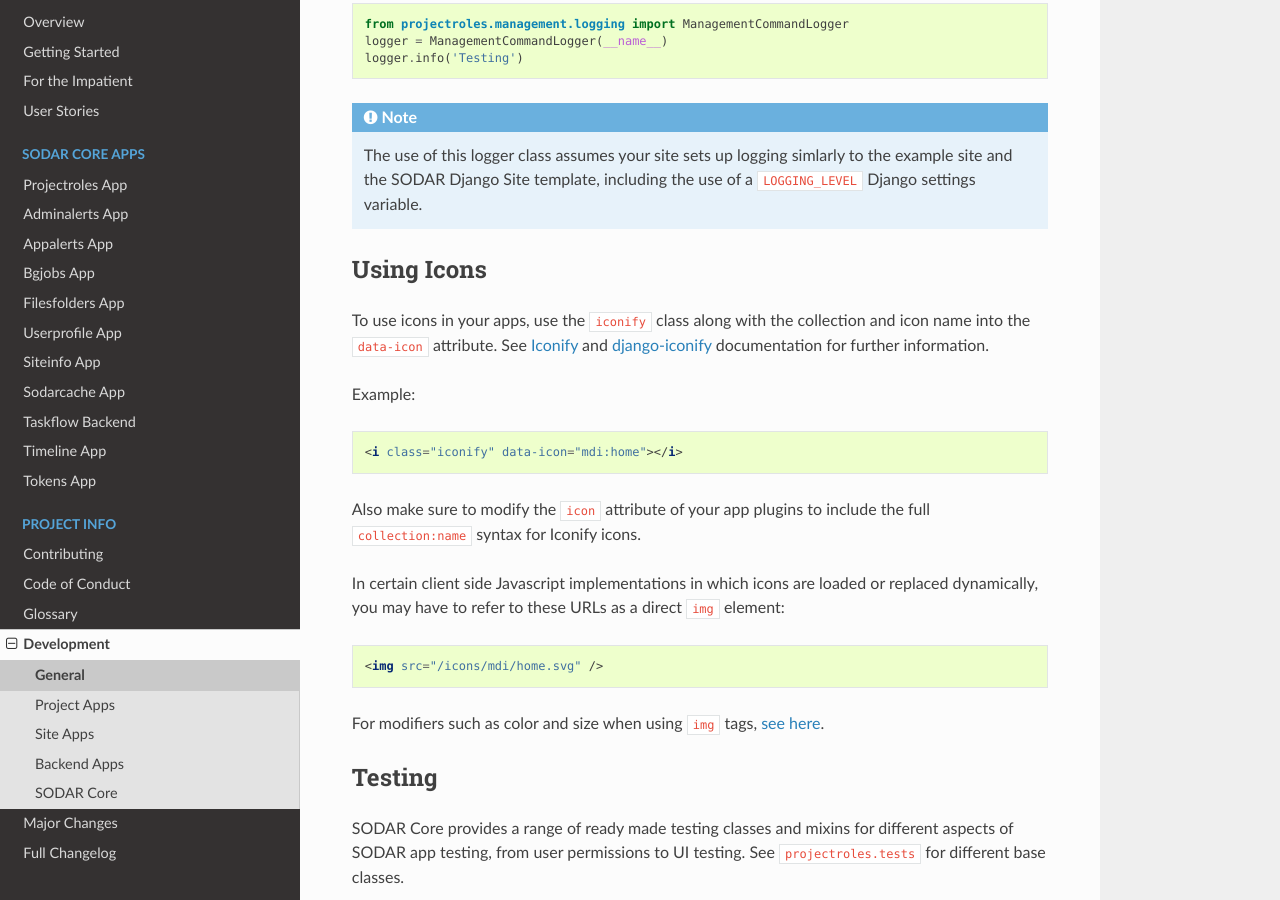
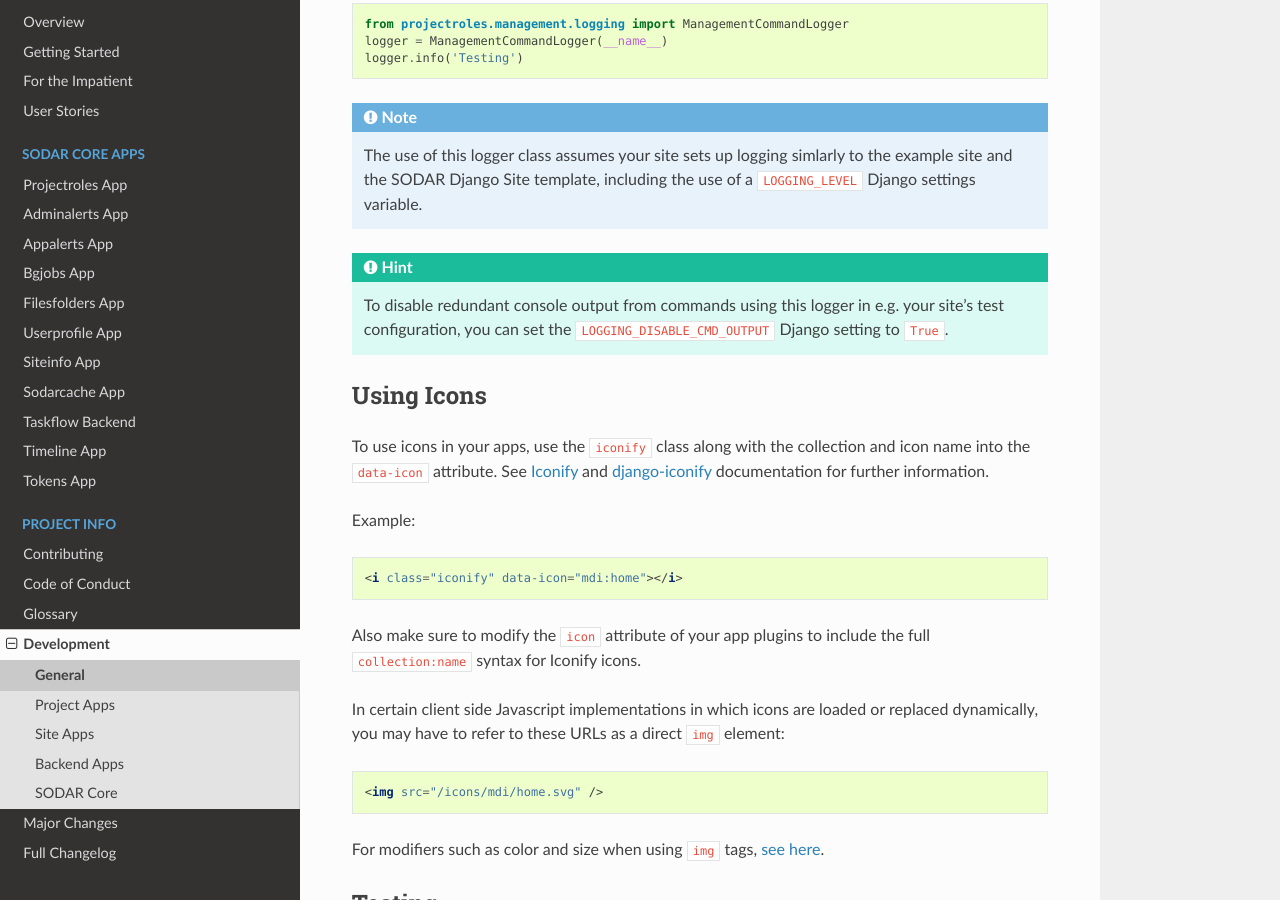
Before and after one commit to bihealth/sodar-core-legacy, a Sphinx documentation site: the page built from docs/source/dev_general.rst, in a window 1280 px wide and 900 px high, scrolled down 1539 px. Built offline with Sphinx 7.4.7 and the Read the Docs theme 2.0.0, drawn with Linux system fonts in a browser that asks for light colours.

Commit message:
add disabling of ManagementCommandLogger console output (#894)

```diff
--- a/CHANGELOG.rst
+++ b/CHANGELOG.rst
@@ -13,6 +13,8 @@
 Added
 -----
 
+- **Projectroles**
+    - Disabling ``ManagementCommandLogger`` with ``LOGGING_DISABLE_CMD_OUTPUT`` (#894)
 - **Siteinfo**
     - Missing site settings in ``CORE_SETTINGS`` (#877)
 - **Timeline**
--- a/docs/source/app_projectroles_settings.rst
+++ b/docs/source/app_projectroles_settings.rst
@@ -645,3 +645,7 @@
 The example site and SODAR Django Site template provide the ``LOGGING_APPS`` and
 ``LOGGING_FILE_PATH`` helpers for easily adding SODAR Core apps to logging and
 providing a system path for optional log file writing.
+
+If you are using ``ManagementCommandLogger`` for logging your management command
+output, you can disable redundant console input in e.g. your test configuration
+by setting ``LOGGING_DISABLE_CMD_OUTPUT`` to ``True``.
--- a/docs/source/dev_general.rst
+++ b/docs/source/dev_general.rst
@@ -63,7 +63,6 @@
 
     {% include 'projectroles/_pagination.html' with pg_small=True %}
 
-
 Management Command Logger
 -------------------------
 
@@ -86,6 +85,12 @@
     The use of this logger class assumes your site sets up logging simlarly to
     the example site and the SODAR Django Site template, including the use of a
     ``LOGGING_LEVEL`` Django settings variable.
+
+.. hint::
+
+    To disable redundant console output from commands using this logger in e.g.
+    your site's test configuration, you can set the
+    ``LOGGING_DISABLE_CMD_OUTPUT`` Django setting to ``True``.
 
 
 Using Icons
```
Also changed, not shown: 2 other files.
